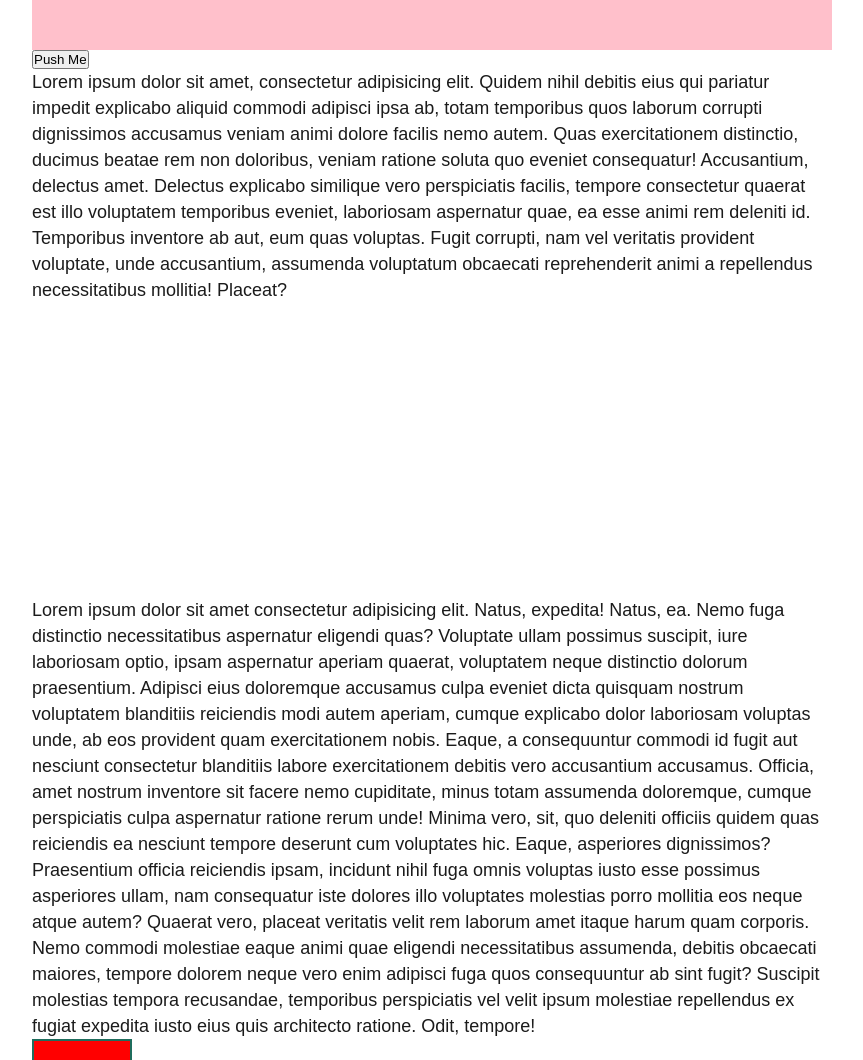
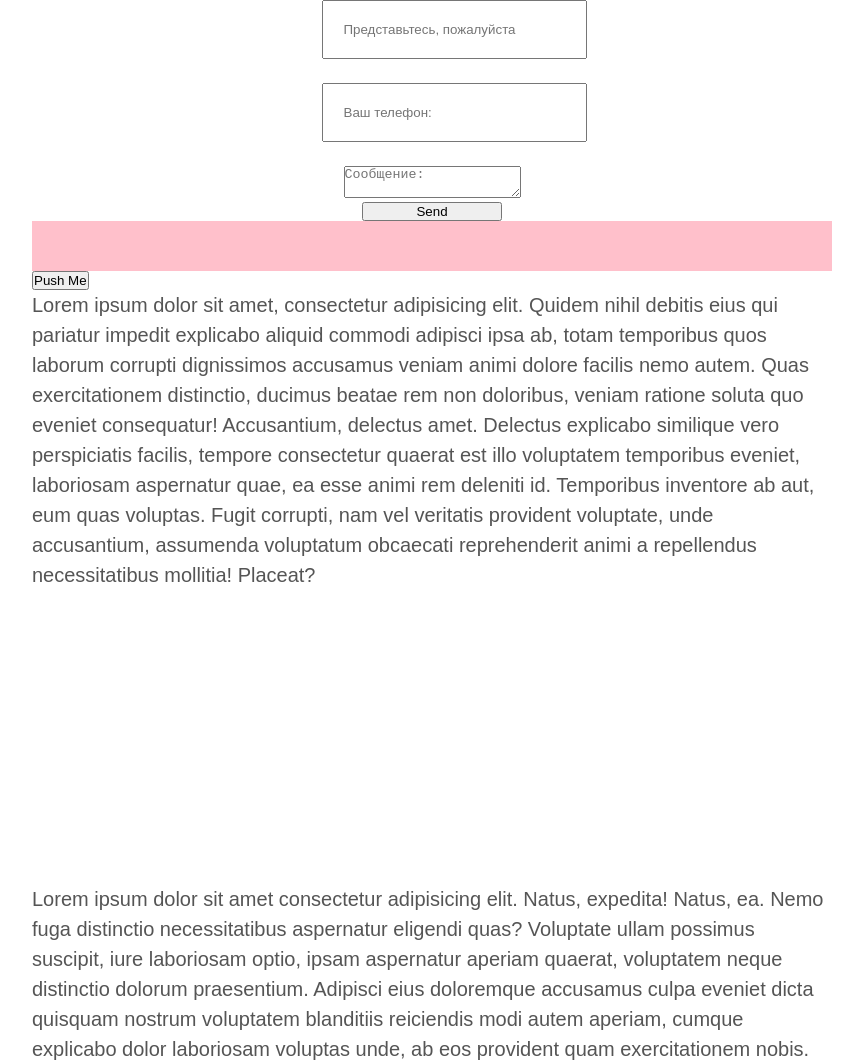
Before and after one commit to yehorich75/javascript, a website: page index.html in a window 1280 px wide. Shown: the top 1060 px of the page, without its empty margins (208-1071 px from the left). Drawn offline with Linux system fonts and the light colour scheme.

Commit message:
form input

```diff
--- a/index.html
+++ b/index.html
@@ -10,6 +10,18 @@
 <body>
 
     <div class="container">
+        <form id="form1" class="form">
+            <div class="form-row">
+                <input type="text" name="name" class="form-control" placeholder="Представьтесь, пожалуйста">
+            </div>
+            <div class="form-row">
+                <input type="text" id="recipient-phone" class="form-control" name="phone" placeholder="Ваш телефон:">
+            </div>
+            <div class="form-row">
+                <textarea name="message" id="message-text" class="form-control" placeholder="Сообщение:"></textarea>
+            </div>
+            <button type="submit" class="btn btn-primary">Send</button>
+        </form>
         <!-- <p>Scroll<b id="showScroll">scroll window</b></p> -->
 
         <div id="header" class="header"></div>
--- a/style.css
+++ b/style.css
@@ -9,9 +9,28 @@
     margin: 0 auto;
 }
 
+.form {
+    display: flex;
+    flex-direction: column;
+    align-items: center;
+    justify-content: center;
+}
+
+.form-row input {
+    width: 100%;
+    padding: 20px;
+    margin-bottom: 24px;
+}
+
+.btn {
+    width: 140px;
+}
+
 .container p {
-    font-size: 18px;
-    line-height: 26px;
+    font-family: sans-serif;
+    font-size: 20px;
+    line-height: 30px;
+    color: #555555;
 }
 
 .header {
@@ -68,13 +87,6 @@
     position: relative;
 }
 
-p {
-    font-family: sans-serif;
-    font-size: 20px;
-    line-height: 30px;
-    color: #1b1b1b;
-}
-
 .box {
     /* position: absolute;
     top: 0;
```
